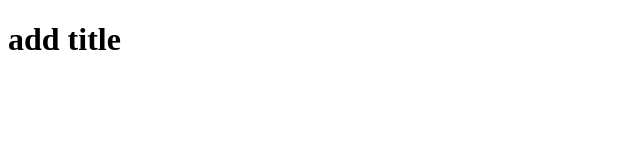
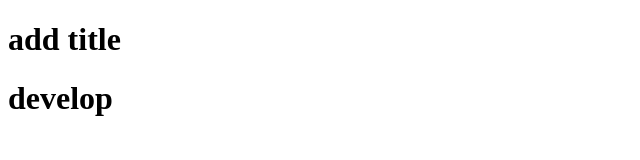
Before and after one commit to devaeem/tattapn, a plain HTML site: page index.html in a window 1280 px wide. Shown: the whole page, without its empty margins (0-640 px from the left). Drawn offline with Linux system fonts and the light colour scheme.

Commit message:
add text develop

```diff
--- a/index.html
+++ b/index.html
@@ -8,5 +8,6 @@
 <body>
     <h1>add title</h1>
     <h2></h2>
+    <h1>develop</h1>
 </body>
 </html>
```
